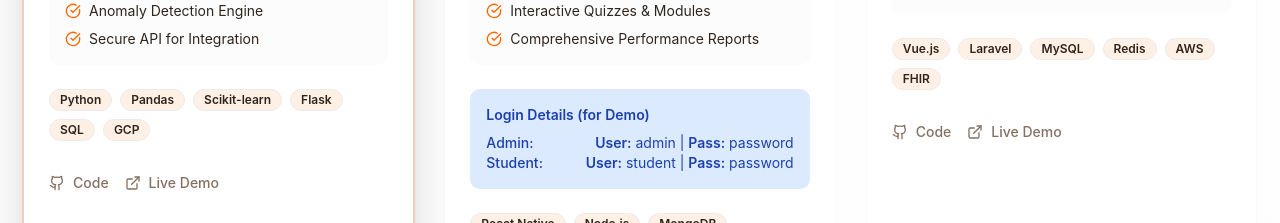
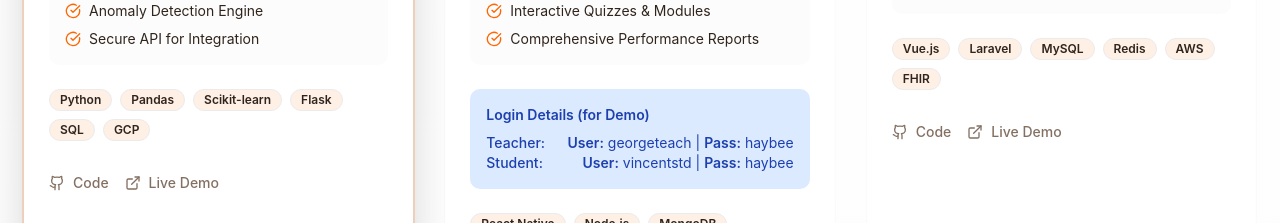
Before and after one commit to forhay123/shop, a React (Vite) app in the folder frontend/: page / in a window 1280 px wide. Shown: the part 4460-4683 px from the top of the page. Built offline with nearby package versions, Linux system fonts and the light colour scheme; no server answers.

Commit message:
Update Educational Platform in PortfolioSection

```diff
--- a/frontend/src/components/portfolio/PortfolioSection.jsx
+++ b/frontend/src/components/portfolio/PortfolioSection.jsx
@@ -84,8 +84,8 @@ export const PortfolioSection = () => {
       githubLink: "https://github.com/johndoe/educational-platform",
       liveLink: "https://subconnectedly-preservable-maxie.ngrok-free.dev/school/",
       loginDetails: {
-        admin: { username: "admin", password: "password" },
-        student: { username: "student", password: "password" }
+        teacher: { username: "georgeteach", password: "haybee" },
+        student: { username: "vincentstd", password: "haybee" }
       },
       functionalities: [
         "Adaptive Learning Paths",
```
